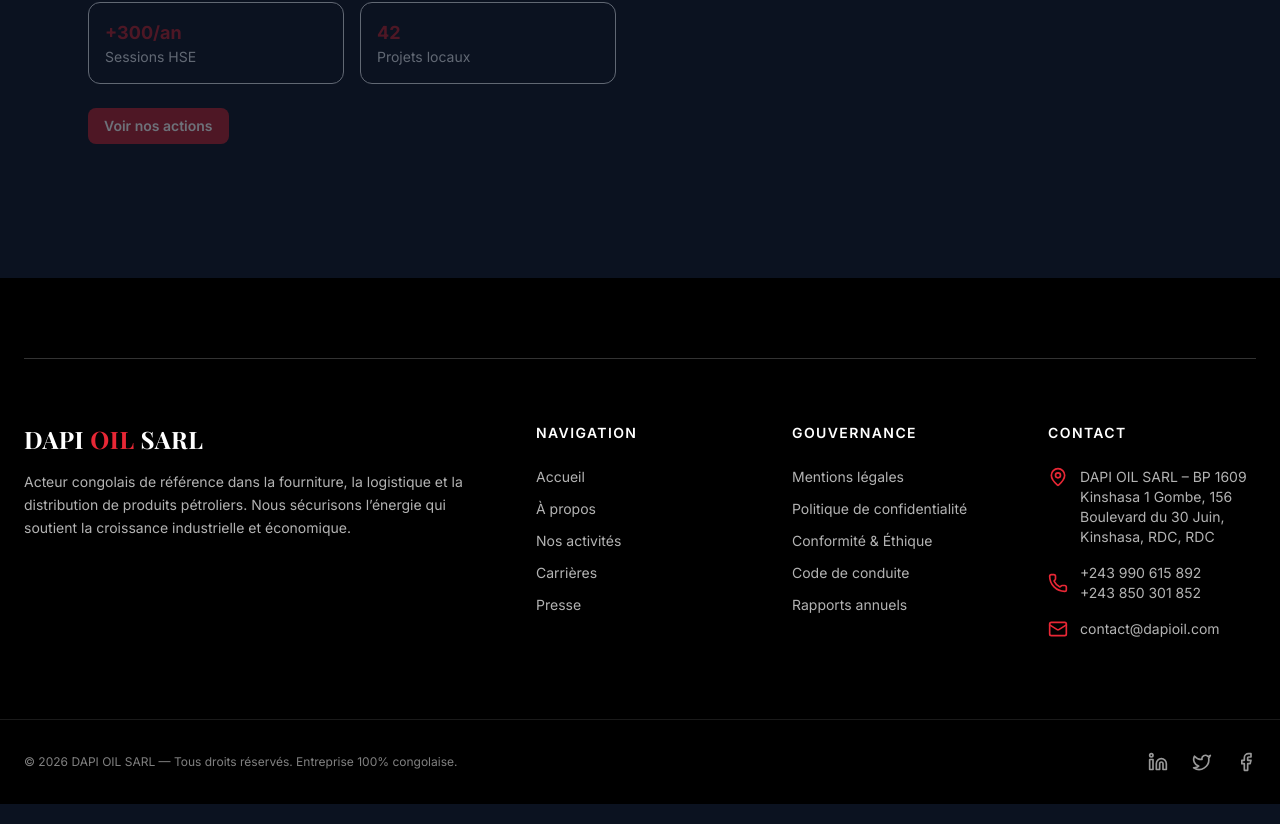
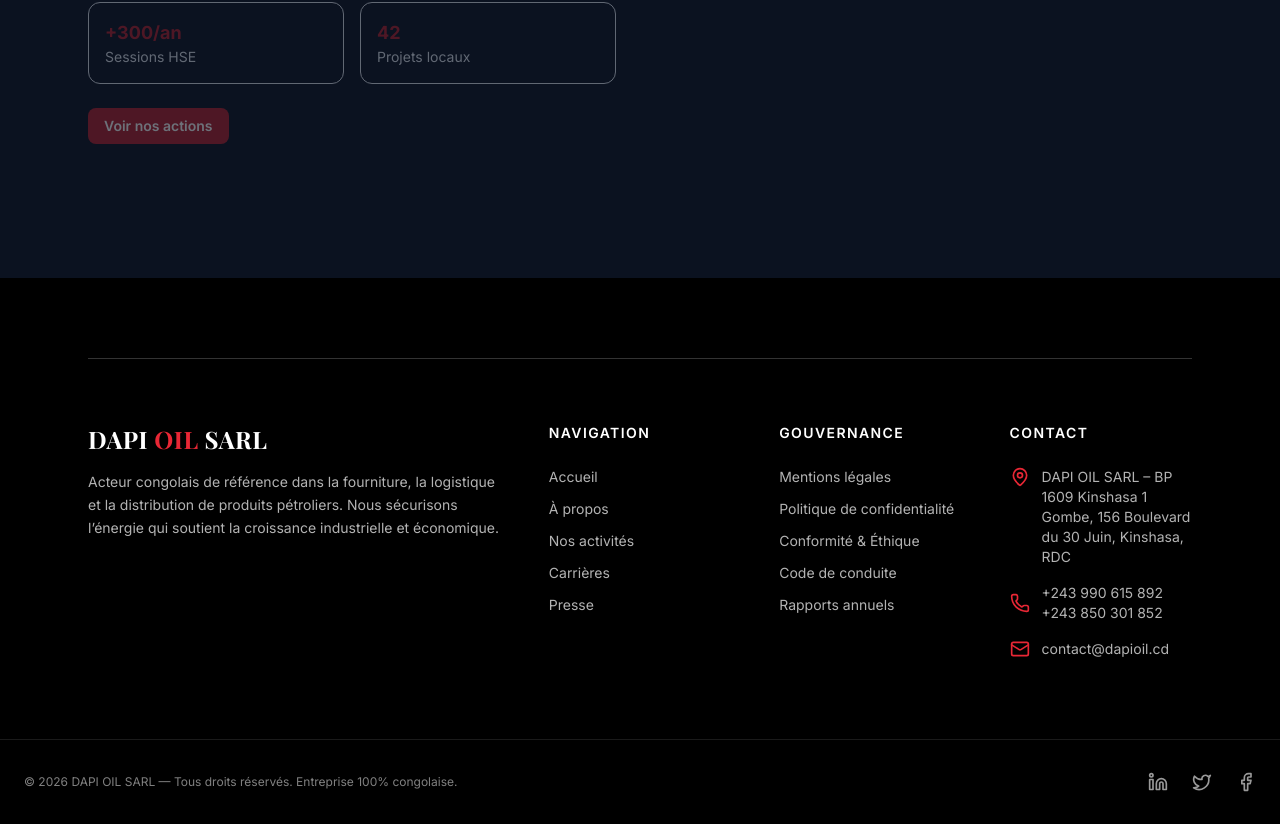
Before and after one commit to Theodorebinda/dapi_OIL, a Next.js app: page / in a window 1280 px wide. Shown: the part 3314-4138 px from the top of the page. Built offline with nearby package versions, Linux system fonts and the light colour scheme.

Commit message:
🛠️fix:Update layout and footer components for improved visual consistency and accuracy. Add structured data for SEO in layout.tsx, adjust AboutPage heading styles, and refine footer layout with updated contact information and address.

```diff
--- a/src/app/(main)/about/page.tsx
+++ b/src/app/(main)/about/page.tsx
@@ -26,10 +26,11 @@ export default function AboutPage() {
             transition={{ duration: 0.6 }}
             className="mx-auto max-w-4xl text-center"
           >
-            <h1 className="font-display text-3xl font-bold md:text-6xl">
+            <h1 className="text-sm font-semibold uppercase tracking-[0.2em] text-[var(--brand-green)]">
               À propos de <br />{" "}
-              <span className="text-brand-green text-3xl md:text-4xl">
-                DAPI OIL SARL
+              <span className="font-display text-3xl md:text-4xl text-petrol-950 dark:text-white">
+                DAPI <span className="text-brand-green">OIL</span>{" "}
+                <span className="text-brand-red text-base">SARL</span>
               </span>
             </h1>
             <p className="mt-6 text-xl leading-relaxed text-[var(--text)]">
--- a/src/app/layout.tsx
+++ b/src/app/layout.tsx
@@ -68,6 +68,8 @@ export default function RootLayout({ children }: { children: ReactNode }) {
           content="Fourniture, logistique et distribution pétrolière en RDC : transport multimodal, stockage sécurisé, qualité et engagements RSE."
         />
         <script
+          id="org-jsonld"
+          suppressHydrationWarning
           type="application/ld+json"
           dangerouslySetInnerHTML={{ __html: JSON.stringify(orgJsonLd) }}
         />
--- a/src/components/shards/Footer.tsx
+++ b/src/components/shards/Footer.tsx
@@ -5,12 +5,12 @@ const Footer = () => {
   return (
     <footer className="bg-black text-white">
       {/* Top separator */}
-      <div className="mx-auto max-w-7xl px-6 pt-20">
+      <div className="mx-auto max-w-full md:max-w-6xl md:px-6 px-3 pt-20">
         <div className="mb-16 border-t border-white/20" />
       </div>
 
       {/* Main footer */}
-      <div className="mx-auto max-w-7xl px-6 pb-20">
+      <div className="mx-auto max-w-full md:max-w-6xl md:px-6 px-3 pb-20">
         <div className="grid grid-cols-1 gap-12 md:grid-cols-5">
           {/* Brand */}
           <div className="md:col-span-2 space-y-4">
@@ -80,7 +80,7 @@ const Footer = () => {
                 <MapPin className="h-5 w-5 shrink-0 text-brand-red" />
                 <span>
                   DAPI OIL SARL – BP 1609 Kinshasa 1 Gombe, 156 Boulevard du 30
-                  Juin, Kinshasa, RDC, RDC
+                  Juin, Kinshasa, RDC
                 </span>
               </li>
               <li className="flex items-center gap-3">
@@ -91,7 +91,7 @@ const Footer = () => {
               </li>
               <li className="flex items-center gap-3">
                 <Mail className="h-5 w-5 shrink-0 text-brand-red" />
-                <span>contact@dapioil.com</span>
+                <span>contact@dapioil.cd</span>
               </li>
             </ul>
           </div>
```
